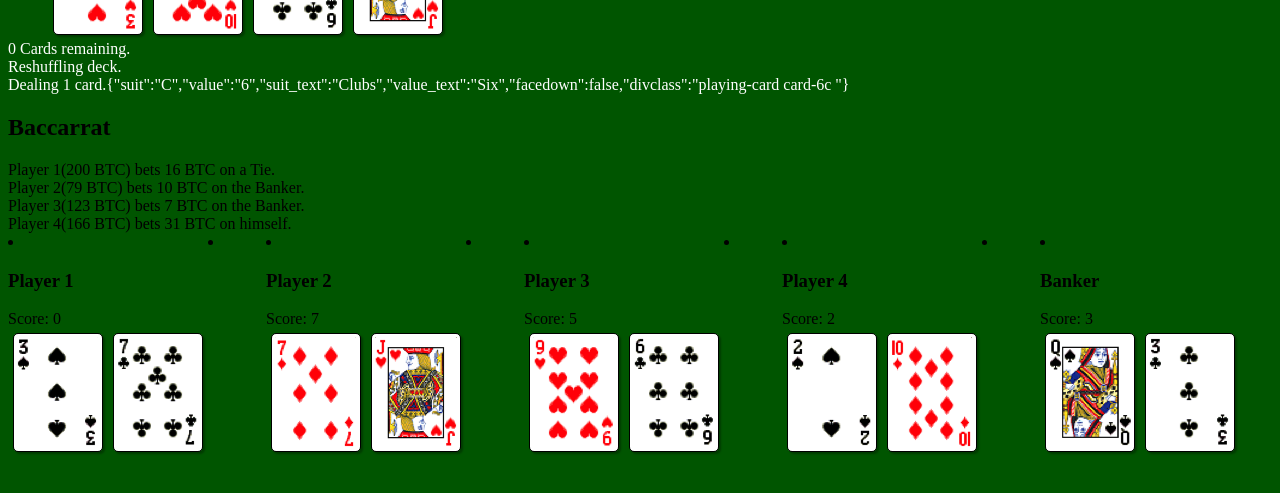
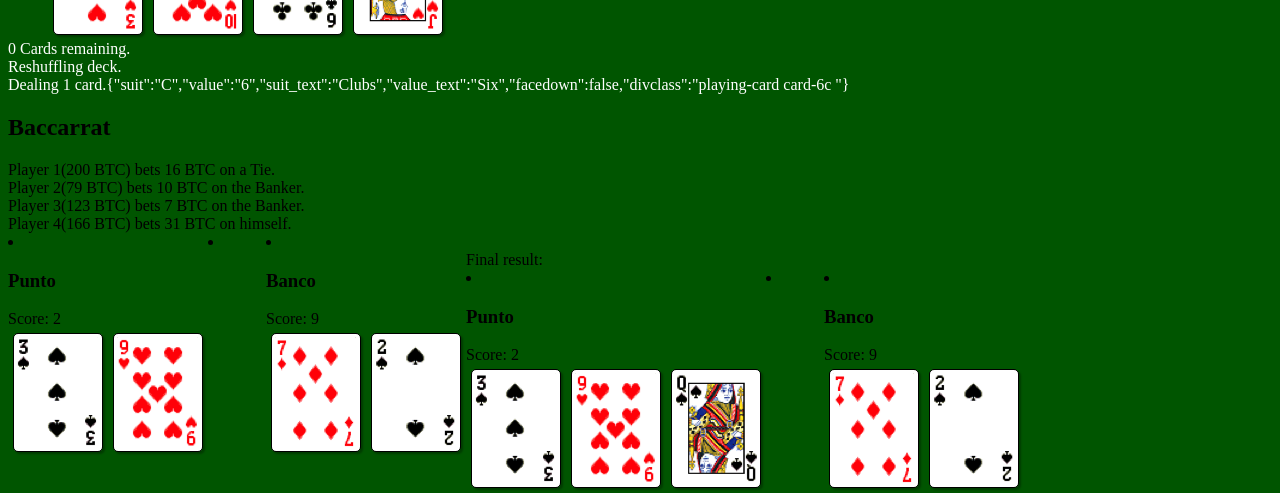
Before and after one commit to delboy1978uk/playing-cards, a PHP site: page / in a window 1280 px wide. Shown: the part 613-1106 px from the top of the page. Before the commit the page ends 1067 px from the top, so only its background shows below. Run offline with PHP 8.4, Linux system fonts and the light colour scheme; some libraries are stand-ins or nearby versions.

Commit message:
Added more to Baccarat game

```diff
--- a/Games/Baccarat.php
+++ b/Games/Baccarat.php
@@ -14,6 +14,8 @@ use PlayingCards\Table;
 class Baccarat extends CardGame
 {
 
+    private $player_hand;
+
     /**
      * add an array of Baccarat\Players to begin
      * @param array $players
@@ -24,6 +26,7 @@ class Baccarat extends CardGame
         $shoe = new Shoe(6);
         $shoe->shuffleDeck();
         $this->setTable(new Table($shoe,$players));
+        $this->player_hand = new Player('Punto');
     }
 
     /**
@@ -39,31 +42,106 @@ class Baccarat extends CardGame
         }
     }
 
+    /**
+     *  Deals the initial 2 cards to Punto and Banco
+     */
     public function dealInitialCards()
     {
         // Give players and banker two cards
 
-        $players = $this->getTable()->getPlayers()->getIterator();
         $shoe = $this->getTable()->getShoe();
 
         for($x = 1; $x<=2; $x++)
         {
-            while($players->valid())
-            {
-                /** @var \PlayingCards\Player $player  */
-                $player = $players->current();
-                $player->addCard($shoe->dealCard());
-                $players->next();
-            }
-            $players->rewind();
-
+            //regardless how many players, there is only one player hand
+            //which everyone can bet on
+            $this->player_hand->addCard($shoe->dealCard());
             // Give the banker his first card
             $this->getTable()->getBanker()->addCard($shoe->dealCard());
         }
+    }
+
+    public function dealThirdCards()
+    {
+
+        $shoe = $this->getTable()->getShoe();
+        if($this->evaluateHand($this->getPunto()) < 8 && $this->evaluateHand($this->getPunto()) < 8)
+        {
+            //no naturals (8 or 9) so third cards must be drawn if score is 0 -5
+            if($this->evaluateHand($this->getPunto()) < 6)
+            {
+                $card = $shoe->dealCard();
+                $this->getPunto()->addCard($card);
+                // rules for banker depend on players new score
+                $draw = false;
+                if($this->evaluateHand($this->getBanco()) < 3)
+                {
+                    $draw = true;
+                }
+                // if banker is 3 and players 3rd card was not 8, draw a card
+                elseif($this->evaluateHand($this->getBanco()) == 3 && $card->getValue() != 8)
+                {
+                    $draw = true;
+                }
+                //If the banker total is 4, then the bank draws a third card if the player's third card was 2, 3, 4, 5, 6, 7.
+                elseif($this->evaluateHand($this->getBanco()) == 4 && (1 < $card->getValue() &&  $card->getValue() < 8))
+                {
+                    $draw = true;
+                }
+                //If the banker total is 5, then the bank draws a third card if the player's third card was 4, 5, 6, or 7.
+                elseif($this->evaluateHand($this->getBanco()) == 5 && (3 < $card->getValue() &&  $card->getValue() < 8))
+                {
+                    $draw = true;
+                }
+                // If the banker total is 6, then the bank draws a third card if the player's third card was a 6 or 7.
+                elseif($this->evaluateHand($this->getBanco()) == 6 && ($card->getValue() == 6 ||  $card->getValue() == 7))
+                {
+                    $draw = true;
+                }
+                if($draw == true)
+                {
+                    $this->getBanco()->addCard($this->getTable()->getShoe()->dealCard());
+                }
+            }
+            else
+            {
+                //player hasn't drawn a third card, so banker follows same rule
+                if($this->evaluateHand($this->getBanco()) < 6)
+                {
+                    $this->getBanco()->addCard($shoe->dealCard());
+                }
+            }
+            return true;
+        }
+        else
+        {
+            //someone has a natural, game over, get the results
+            return false;
+        }
+
+            $this->player_hand->addCard($this->getTable()->getShoe()->dealCard());
+            // Give the banker his first card
+            $this->getTable()->getBanker()->addCard($shoe->dealCard());
     }
 
     public function evaluateHand(Player $player)
     {
         return Hand::evaluate($player->getCards());
     }
+
+    /**
+     * @return Player
+     */
+    public function getPunto()
+    {
+        return $this->player_hand;
+    }
+
+    /**
+     * @return Player
+     */
+    public function getBanco()
+    {
+        return $this->getTable()->getBanker();
+    }
 }
--- a/index.php
+++ b/index.php
@@ -127,31 +127,43 @@ while($players->valid())
 $players->rewind();
 
 
-for($x = 0; $x < $baccarat->getTable()->getNumPlayers(); $x++)
-{
-    /** @var \PlayingCards\Player $player  */
-    $player = $players->current();
-    $cards = $player->getCards()->getIterator();
-    /** @var \PlayingCards\Card $card */
-    $card = $cards->current();
-    echo '<li><h3>Player '.$player->getID().'</h3>';
-    echo 'Score: '.$baccarat->evaluateHand($player).'<br />';
-    echo $card->getHtml();
-    $cards->next();
-    /** @var \PlayingCards\Card $card */
-    $card = $cards->current();
-    echo $card->getHtml().'</li><li>&nbsp;&nbsp;&nbsp;&nbsp;&nbsp;&nbsp;&nbsp;&nbsp;&nbsp;</li>';
-    $players->next();
 
-}
-$players->rewind();
+echo '<li><h3>Punto</h3>';
+echo 'Score: '.$baccarat->evaluateHand($baccarat->getPunto()).'<br />';
+$cards = $baccarat->getPunto()->getCards()->getIterator();
+echo $cards->current()->getHtml();
+$cards->next();
+echo $cards->current()->getHtml().'</li><li>&nbsp;&nbsp;&nbsp;&nbsp;&nbsp;&nbsp;&nbsp;&nbsp;&nbsp;</li>';
 
-echo '<li><h3>Banker</h3>';
+
+echo '<li><h3>Banco</h3>';
 echo 'Score: '.$baccarat->evaluateHand($baccarat->getTable()->getBanker()).'<br />';
 $cards = $baccarat->getTable()->getBanker()->getCards()->getIterator();
 echo $cards->current()->getHtml();
 $cards->next();
 echo $cards->current()->getHtml().'</li>';
+
+//deal the third cards if necessary
+$baccarat->dealThirdCards();
+
+
+echo '<br />Final result:<br />';
+echo '<li><h3>Punto</h3>';
+echo 'Score: '.$baccarat->evaluateHand($baccarat->getPunto()).'<br />';
+foreach($baccarat->getPunto()->getCards() as $card)
+{
+    echo $card->getHtml();
+}
+echo '</li><li>&nbsp;&nbsp;&nbsp;&nbsp;&nbsp;&nbsp;&nbsp;&nbsp;&nbsp;</li>';
+
+
+echo '<li><h3>Banco</h3>';
+echo 'Score: '.$baccarat->evaluateHand($baccarat->getTable()->getBanker()).'<br />';
+foreach($baccarat->getBanco()->getCards() as $card)
+{
+    echo $card->getHtml();
+}
+echo '</li>';
 
 ?>
 
```
